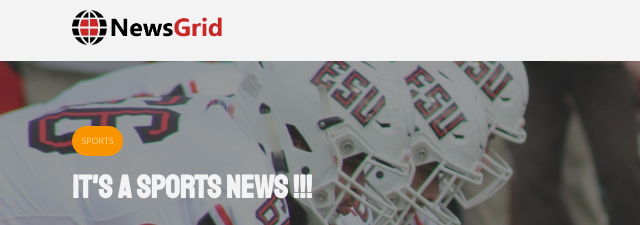
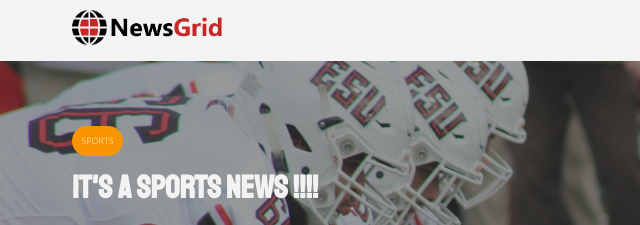
Before and after one commit to ganeshhindinamani/ghPages, a website: page dist/index.html in a window 1280 px wide. Shown: the top 225 px of the page, 0-640 px from the left. Drawn offline with Linux system fonts and the light colour scheme.

Commit message:
h1 updated

```diff
--- a/dist/index.html
+++ b/dist/index.html
@@ -60,7 +60,7 @@
       <div class="container">
         <div class="main-text">
           <div class="category category-sports">Sports</div>
-          <h1 class="my-1">It's a Sports News !!!</h1>
+          <h1 class="my-1">It's a Sports News !!!!</h1>
           <p class="md">
             Lorem ipsum dolor sit amet consectetur adipisicing elit. Modi beatae
             est amet suscipit tempore explicabo deserunt a nemo voluptas odit?
```
